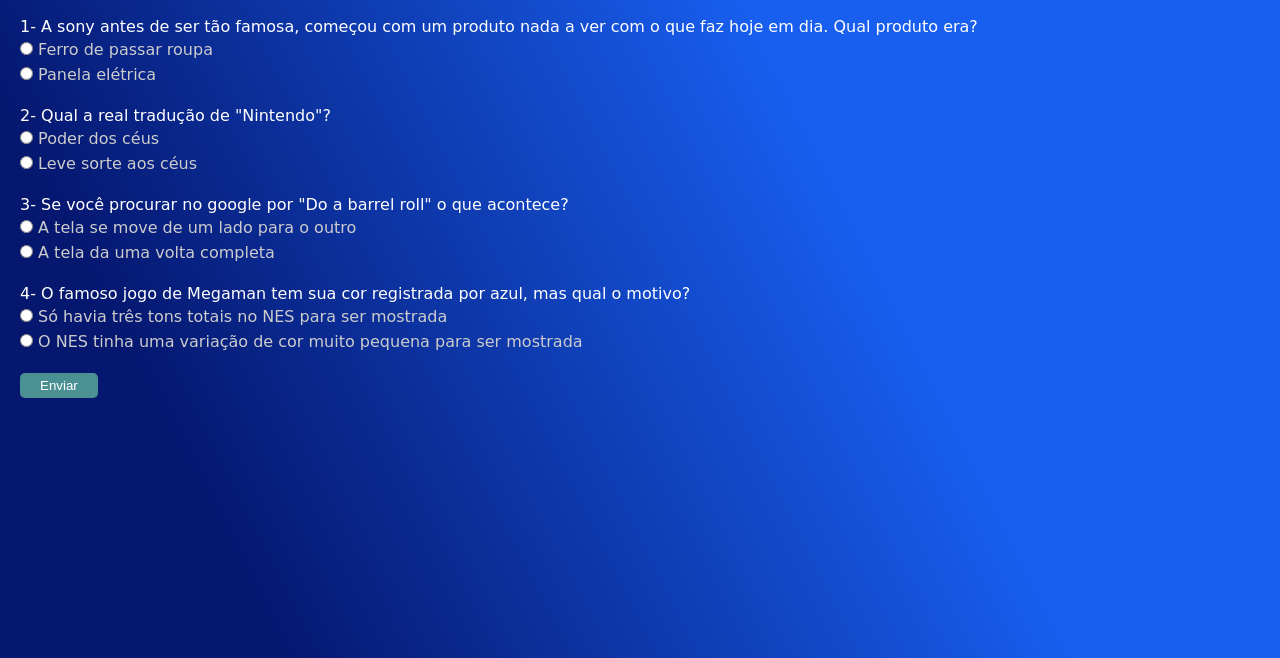
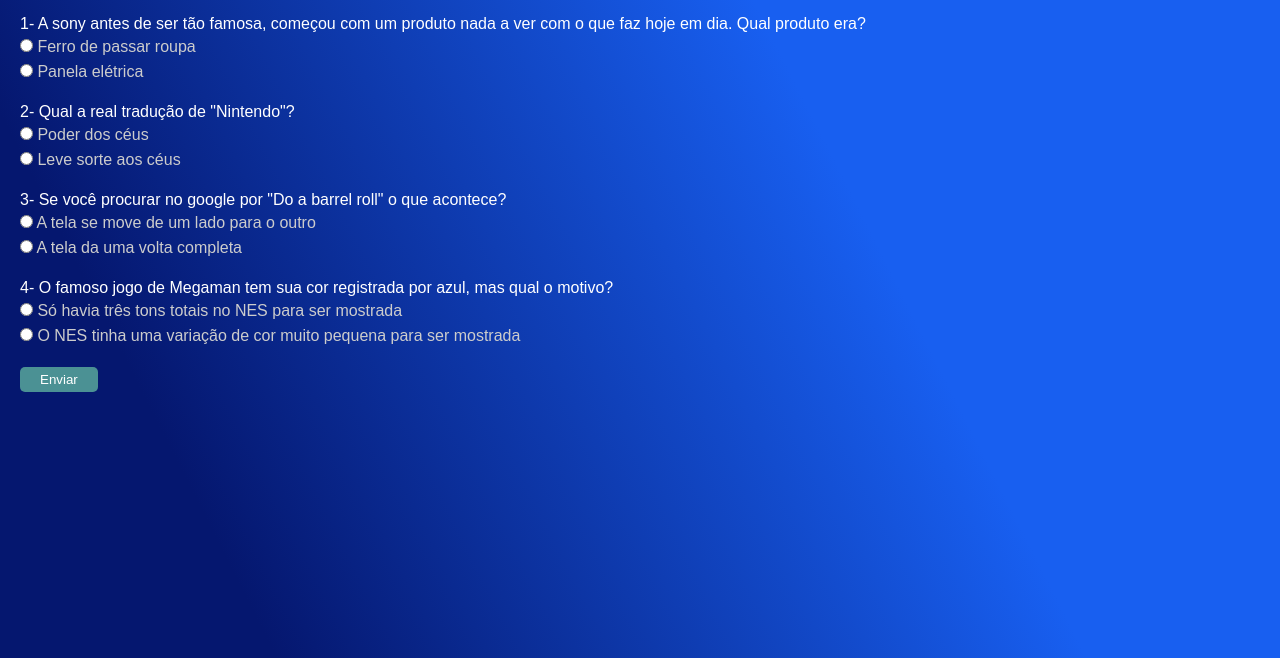
Before and after one commit to PatrickTav/Quiz-cjrm, a plain HTML site: page index.html in a window 1280 px wide. Shown: the part 142-800 px from the top of the page. Drawn offline with Linux system fonts and the light colour scheme.

Commit message:
master: modificando fonte no css

```diff
--- a/style.css
+++ b/style.css
@@ -12,7 +12,7 @@ body {
     rgba(24, 95, 240, 1) 64.5%
   );
   background-repeat: no-repeat;
-  font-family: "Bangers", cursive;
+  font-family: "Bangers", Arial, cursive;
 }
 .bar {
   width: 100%;
```
Also changed, not shown: app.js (+3 -4 lines).
